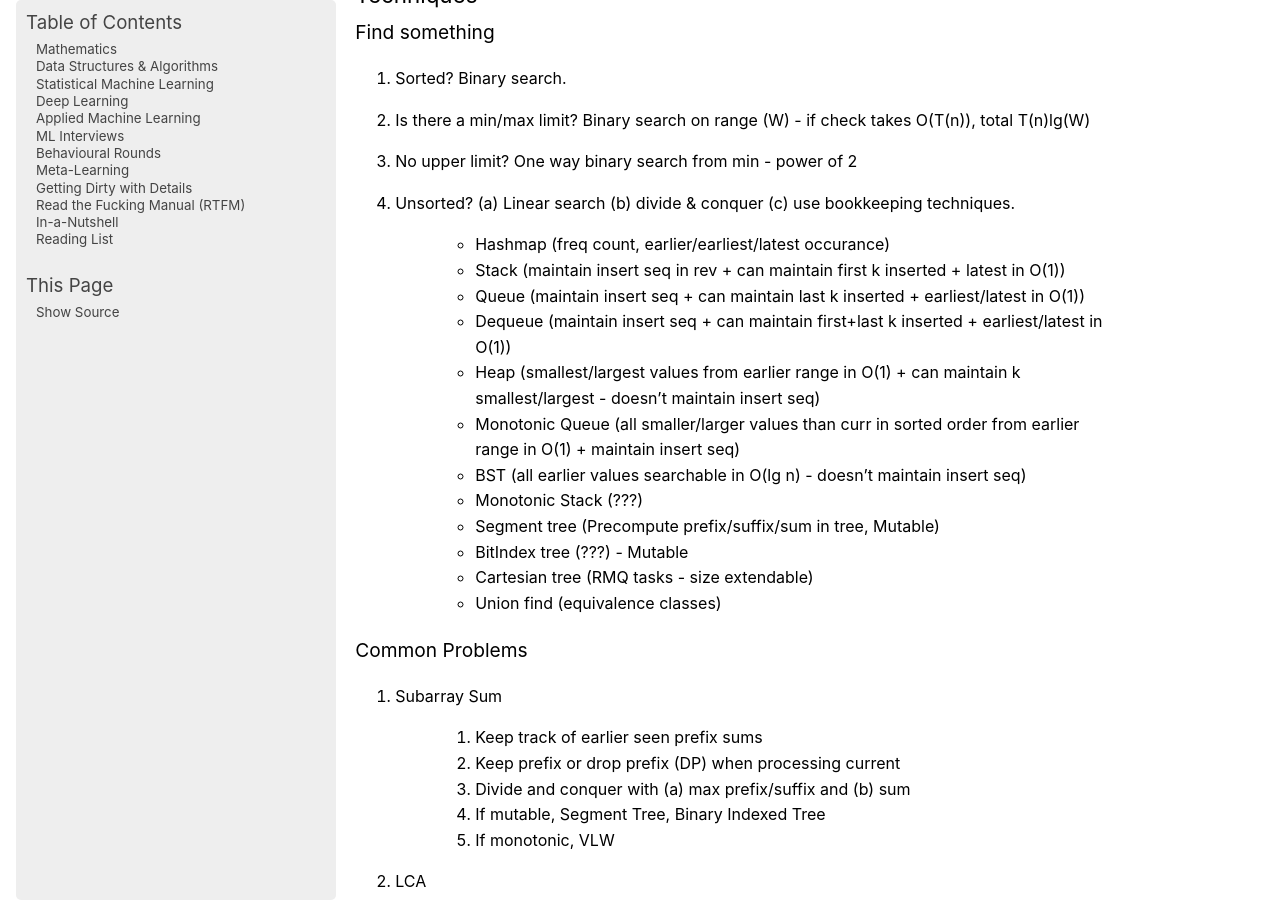
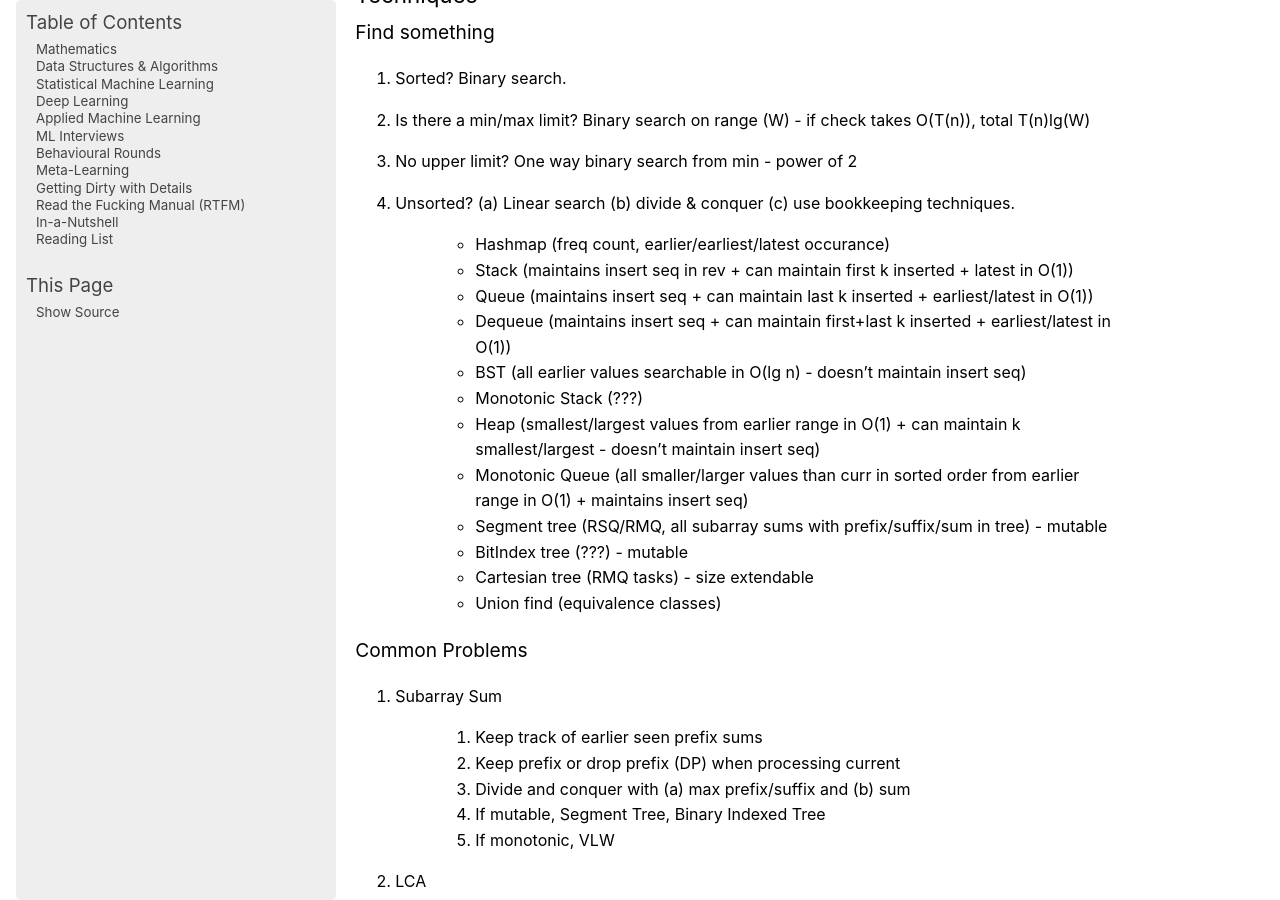
Before and after one commit to uselesstechjunks/leetcode, a Sphinx documentation site: the page built from docs/source/dsa/index.rst, in a window 1280 px wide and 900 px high, scrolled down 379 px. Built offline with Sphinx 7.4.7, drawn with Linux system fonts in a browser that asks for light colours; pages that are not in the unit, such as notebooks, are missing from menus.

Commit message:
Update index.rst

```diff
--- a/docs/source/dsa/index.rst
+++ b/docs/source/dsa/index.rst
@@ -20,16 +20,16 @@ Find something
 #. Unsorted? (a) Linear search (b) divide & conquer (c) use bookkeeping techniques.
 
 	- Hashmap (freq count, earlier/earliest/latest occurance)
-	- Stack (maintain insert seq in rev + can maintain first k inserted + latest in O(1))
-	- Queue (maintain insert seq + can maintain last k inserted + earliest/latest in O(1))
-	- Dequeue (maintain insert seq + can maintain first+last k inserted + earliest/latest in O(1))
-	- Heap (smallest/largest values from earlier range in O(1) + can maintain k smallest/largest - doesn't maintain insert seq)
-	- Monotonic Queue (all smaller/larger values than curr in sorted order from earlier range in O(1) + maintain insert seq)
+	- Stack (maintains insert seq in rev + can maintain first k inserted + latest in O(1))
+	- Queue (maintains insert seq + can maintain last k inserted + earliest/latest in O(1))
+	- Dequeue (maintains insert seq + can maintain first+last k inserted + earliest/latest in O(1))
 	- BST (all earlier values searchable in O(lg n) - doesn't maintain insert seq)
 	- Monotonic Stack (???)
-	- Segment tree (Precompute prefix/suffix/sum in tree, Mutable)
-	- BitIndex tree (???) - Mutable
-	- Cartesian tree (RMQ tasks - size extendable)
+	- Heap (smallest/largest values from earlier range in O(1) + can maintain k smallest/largest - doesn't maintain insert seq)
+	- Monotonic Queue (all smaller/larger values than curr in sorted order from earlier range in O(1) + maintains insert seq)
+	- Segment tree (RSQ/RMQ, all subarray sums with prefix/suffix/sum in tree) - mutable
+	- BitIndex tree (???) - mutable
+	- Cartesian tree (RMQ tasks) - size extendable
 	- Union find (equivalence classes)
 Common Problems
 ---------------------------------------------------------------------------------
```
